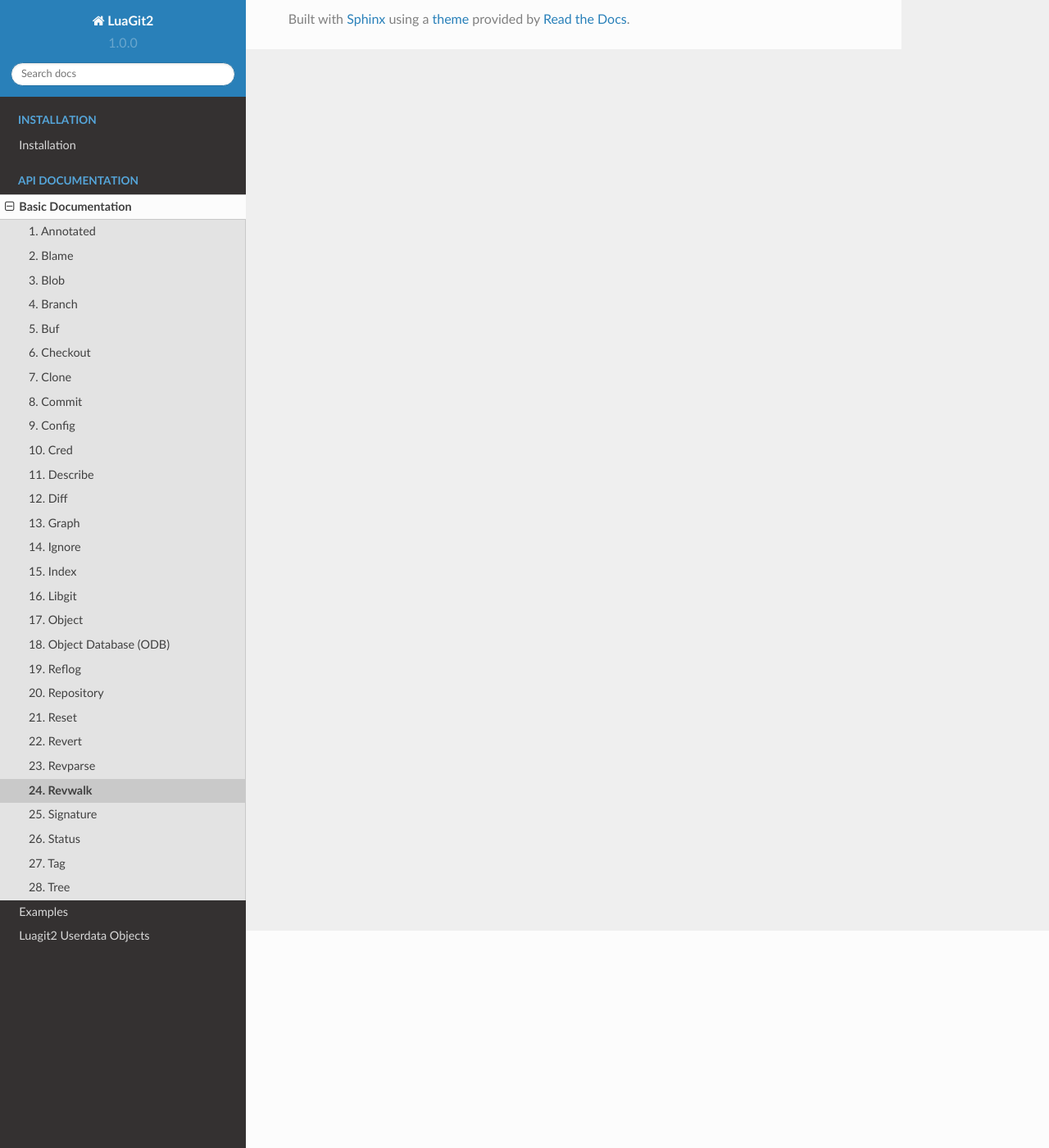
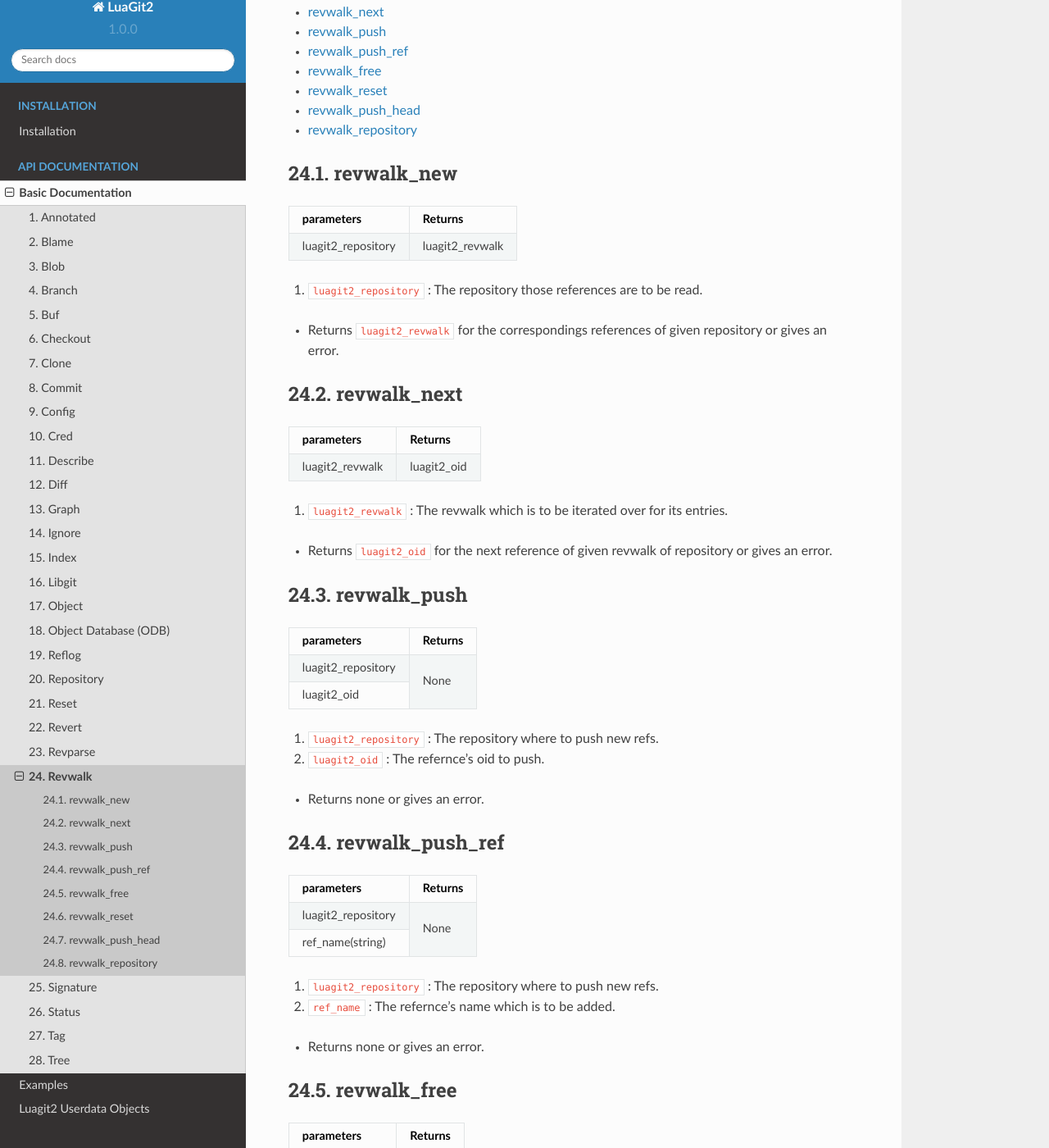
Before and after one commit to SatyendraBanjare/luagit2, a Sphinx documentation site: the page built from docs/source/basic/revwalk.rst, in a window 1280 px wide and 1400 px high, scrolled down 265 px. Shown: the whole window at 82% size. Built offline with Sphinx 7.4.7 and the Read the Docs theme 2.0.0, drawn with Linux system fonts in a browser that asks for light colours; pages that are not in the unit, such as notebooks, are missing from menus; some of the changed text lies outside the part shown.

Commit message:
docs(revwalk): added docs

```diff
--- a/docs/source/basic/revwalk.rst
+++ b/docs/source/basic/revwalk.rst
@@ -1,2 +1,117 @@
 Revwalk
 =======
+
+These methods allows to do rewalk the repository's refs.
+
+.. contents:: Contents
+   :local:
+
+revwalk_new
+-----------
+
++---------------------------+---------------------------------+
+| parameters                | Returns                         |
++===========================+=================================+
+| luagit2_repository        | luagit2_revwalk                 |
++---------------------------+---------------------------------+
+
+1. ``luagit2_repository`` : The repository those references are to be read.
+
+* Returns ``luagit2_revwalk`` for the correspondings references of given repository or gives an error.
+
+revwalk_next
+------------
+
++---------------------------+---------------------------------+
+| parameters                | Returns                         |
++===========================+=================================+
+| luagit2_revwalk           | luagit2_oid                     |
++---------------------------+---------------------------------+
+
+1. ``luagit2_revwalk`` : The revwalk which is to be iterated over for its entries.
+
+* Returns ``luagit2_oid`` for the next reference of given revwalk of repository or gives an error.
+
+revwalk_push
+------------
+
++---------------------------+---------------------------------+
+| parameters                | Returns                         |
++===========================+=================================+
+| luagit2_repository        | None                            |
++---------------------------+                                 +
+| luagit2_oid               |                                 |
++---------------------------+---------------------------------+
+
+1. ``luagit2_repository`` : The repository where to push new refs.
+2. ``luagit2_oid`` : The refernce's oid to push.
+
+* Returns none or gives an error.
+
+revwalk_push_ref
+----------------
+
++---------------------------+---------------------------------+
+| parameters                | Returns                         |
++===========================+=================================+
+| luagit2_repository        | None                            |
++---------------------------+                                 +
+| ref_name(string)          |                                 |
++---------------------------+---------------------------------+
+
+1. ``luagit2_repository`` : The repository where to push new refs.
+2. ``ref_name`` : The refernce's name which is to be added.
+
+* Returns none or gives an error.
+
+revwalk_free
+------------
+
++---------------------------+---------------------------------+
+| parameters                | Returns                         |
++===========================+=================================+
+| luagit2_revwalk           | None                            |
++---------------------------+---------------------------------+
+
+1. ``luagit2_revwalk`` : The revwalk which is to be freed.
+
+* Returns None or gives an error.
+
+revwalk_reset
+-------------
+
++---------------------------+---------------------------------+
+| parameters                | Returns                         |
++===========================+=================================+
+| luagit2_revwalk           | None                            |
++---------------------------+---------------------------------+
+
+1. ``luagit2_revwalk`` : The revwalk which is to be reset.
+
+* Returns None or gives an error.
+
+revwalk_push_head
+-----------------
+
++---------------------------+---------------------------------+
+| parameters                | Returns                         |
++===========================+=================================+
+| luagit2_revwalk           | None                            |
++---------------------------+---------------------------------+
+
+1. ``luagit2_revwalk`` : The revwalk where to add **HEAD** of the git repository.
+
+* Returns None or gives an error.
+
+revwalk_repository
+------------------
+
++---------------------------+---------------------------------+
+| parameters                | Returns                         |
++===========================+=================================+
+| luagit2_revwalk           | luagit2_repository              |
++---------------------------+---------------------------------+
+
+1. ``luagit2_revwalk`` : The revwalk whose owner repository is to be found.
+
+* Returns owner ``luagit2_repository`` or gives an error.
```
